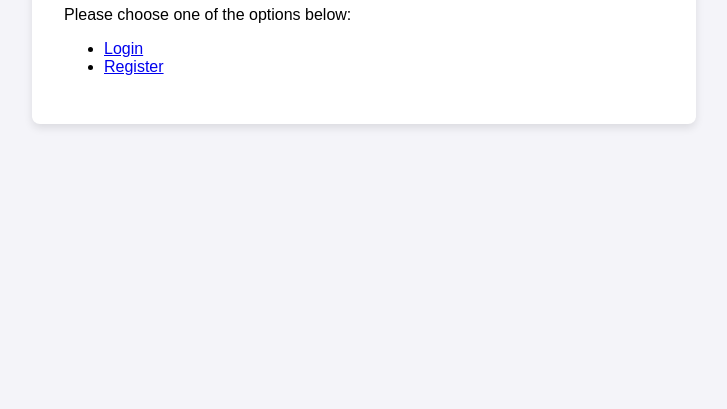
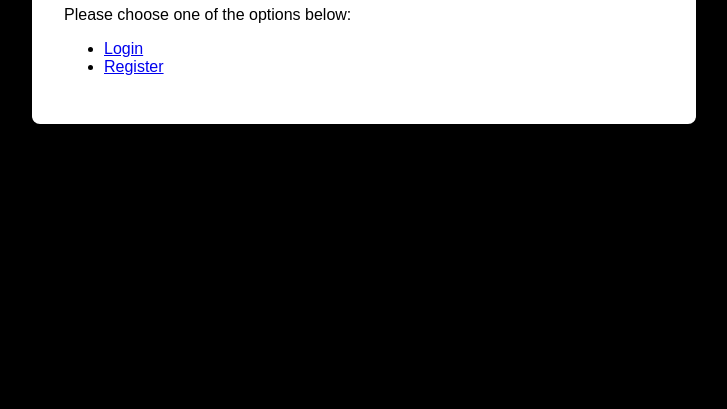
Before and after one commit to CheersEngineers/Cybersecurity-and-data-privacy-2024-Blended, a plain HTML site: page views/index.html in a window 1280 px wide. Shown: the part 391-800 px from the top of the page, without its empty margins (276-1003 px from the left). Drawn offline with Linux system fonts and the light colour scheme.

Commit message:
Update styles.css

```diff
--- a/static/styles.css
+++ b/static/styles.css
@@ -1,6 +1,6 @@
 body {
     font-family: Arial, sans-serif;
-    background-color: #f4f4f9;
+    background-color: #000000;
     display: flex;
     justify-content: center;
     align-items: center;
```
